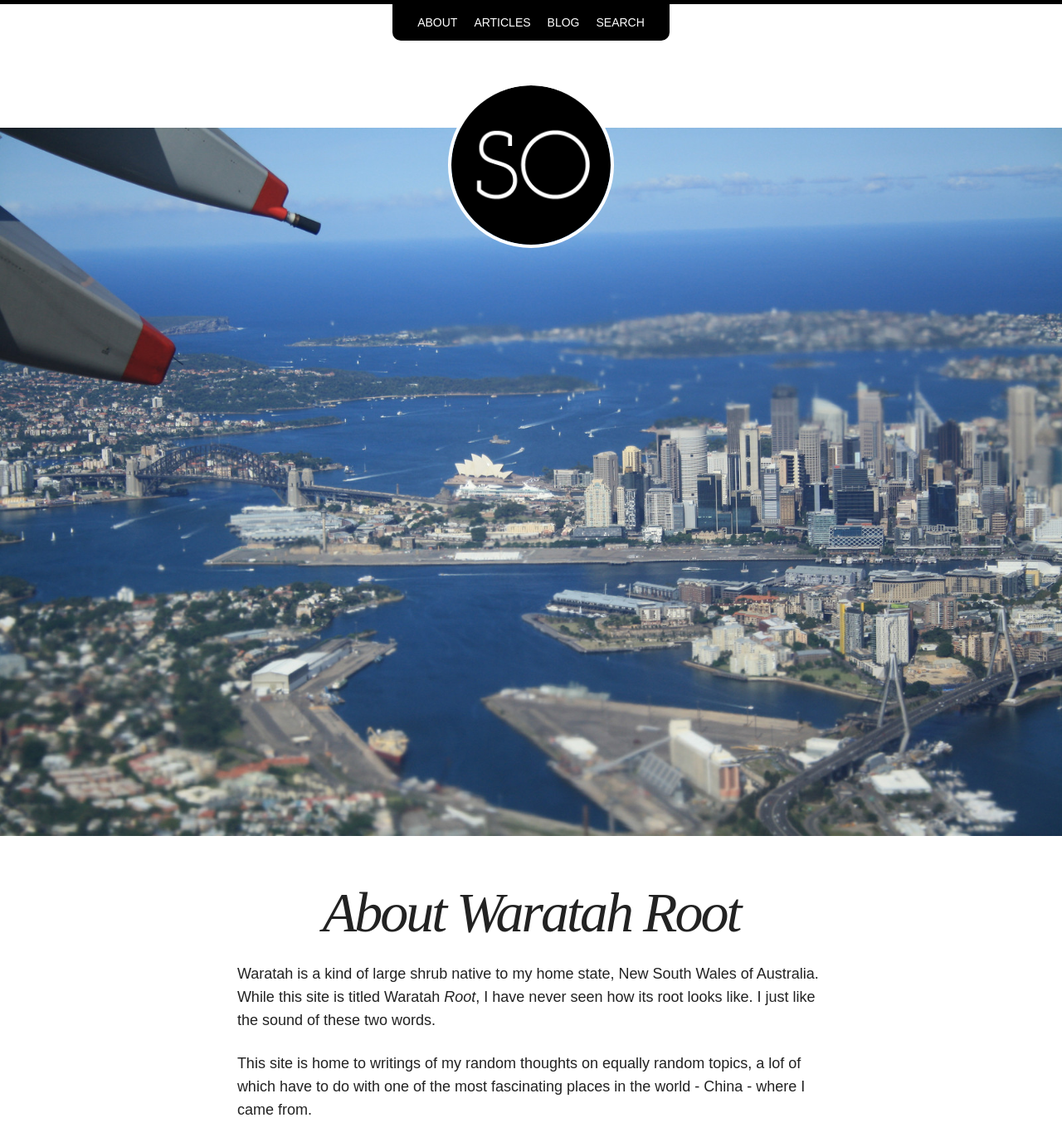
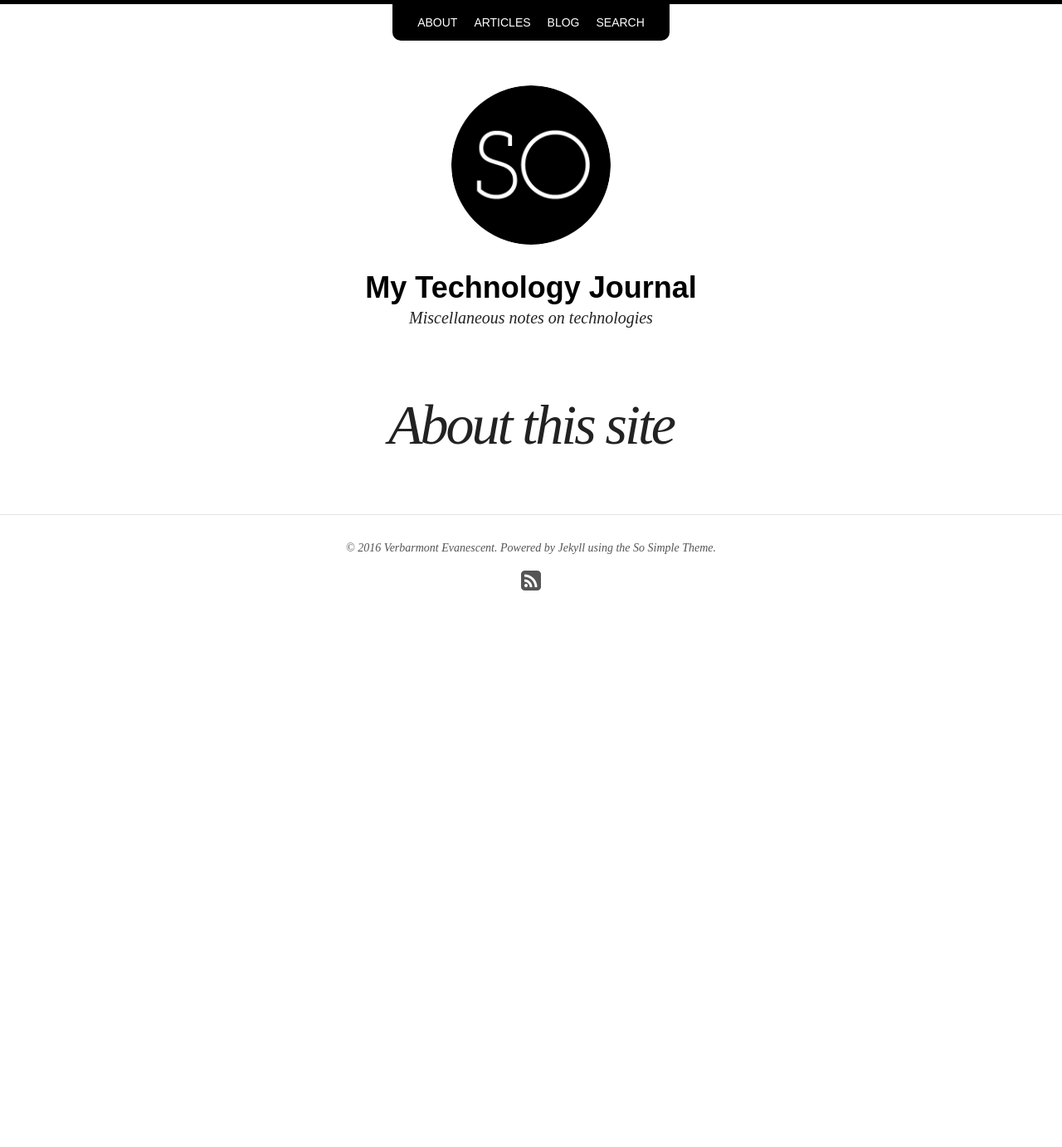
Before and after one commit to verbarmont/tech-notes, a Jekyll site: the page built from about/index.md, in a window 1280 px wide and 1400 px high. Shown: the top 1383 px of the window at 83% size. Built offline with Jekyll 4.4.1, drawn with Linux system fonts in a browser that asks for light colours; nearby versions of some CDN libraries.

Commit message:
no message

```diff
--- a/about/index.md
+++ b/about/index.md
@@ -1,13 +1,6 @@
 ---
 layout: page
-title: About Waratah Root
-excerpt: "Waratah is a large shrub native to my home state, New South Wales of Australia. I have never seen how its root is like."
-image:
-  feature: sydney-harbour.jpg
+title: About this site
 ---
 
-Waratah is a kind of large shrub native to my home state, New South Wales of Australia. While this site is titled Waratah _Root_, I have never seen how its root looks like. I just like the sound of these two words.
-
-This site is home to writings of my random thoughts on equally random topics, a lof of which have to do with one of the most fascinating places in the world - China - where I came from.
-
 [^1]: Example: *domain.com/category-name/post-title*
```
